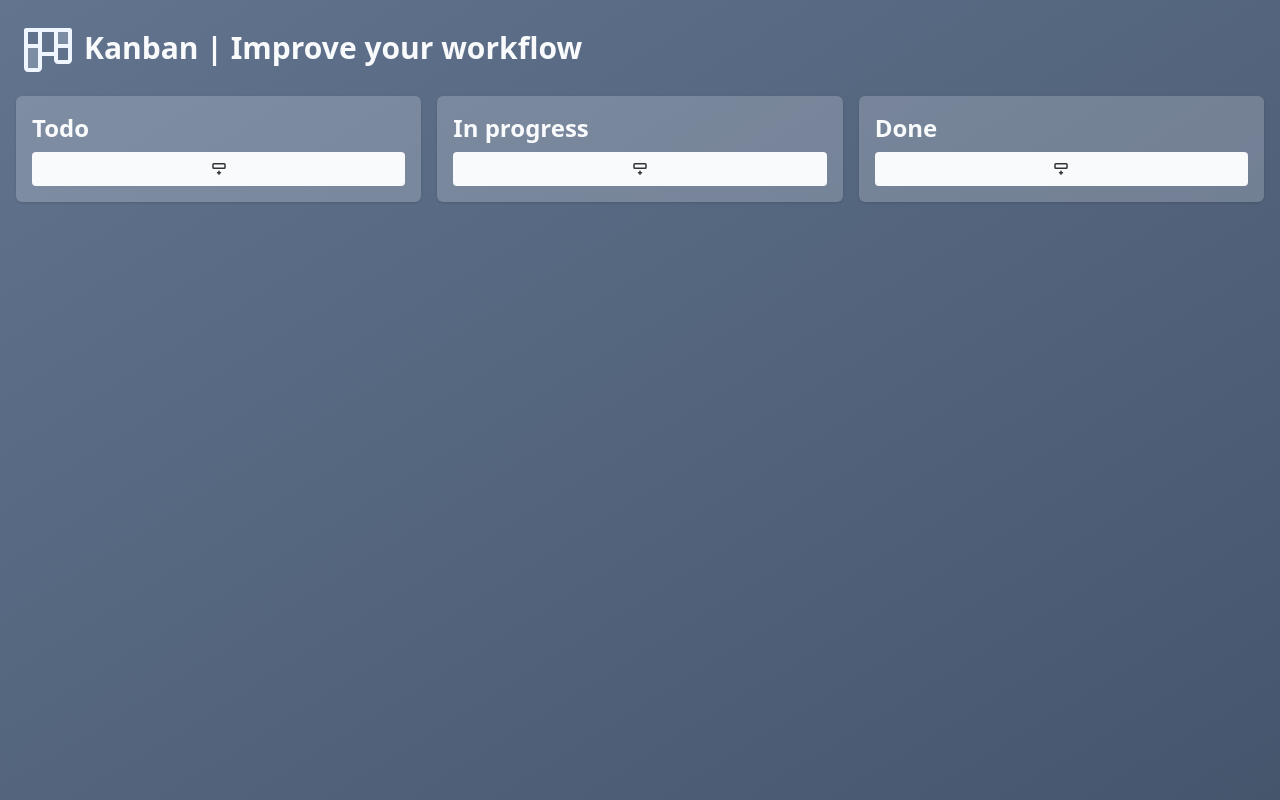
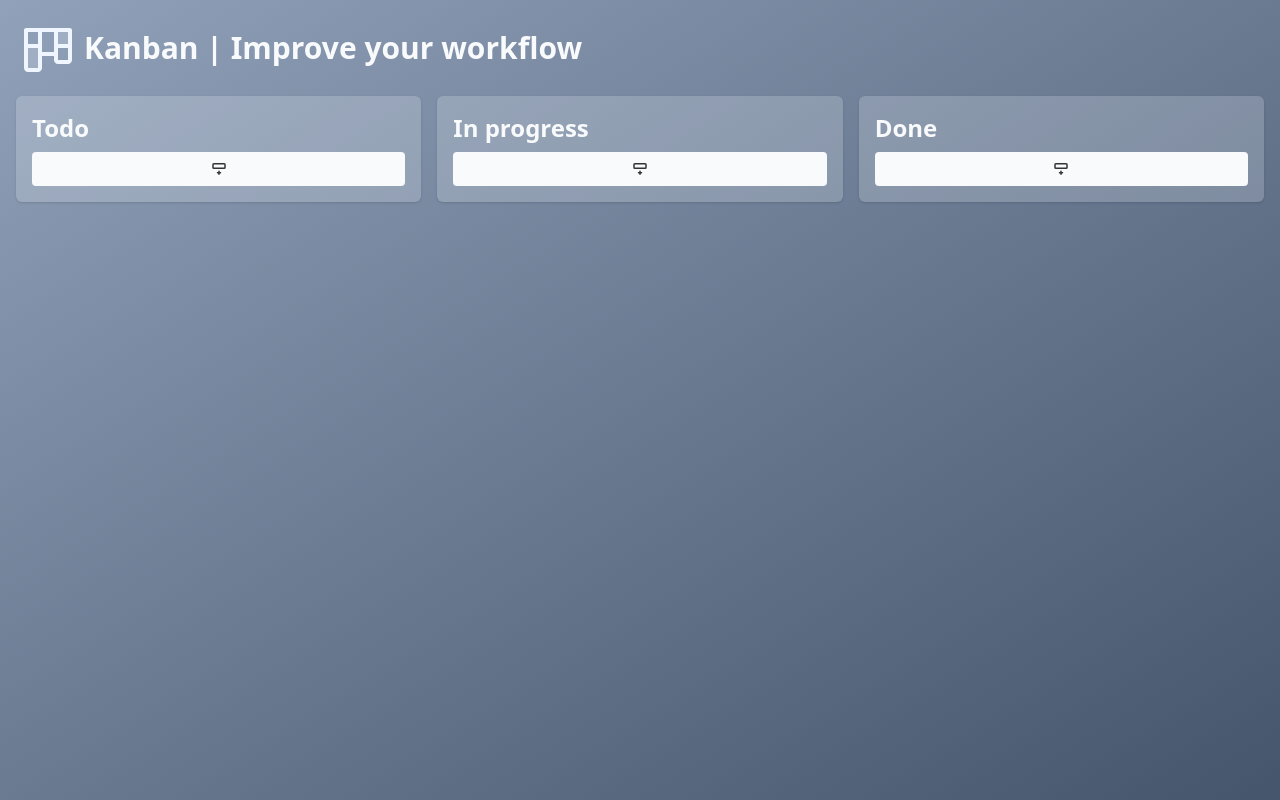
Before and after one commit to lui5gl/kanban, an Angular app: page / in a window 1280 px wide. Built offline with nearby package versions, Linux system fonts and the light colour scheme; a web font is replaced by a local one.

Commit message:
Update background gradient color in app component for improved aesthetics

```diff
--- a/src/app/app.component.html
+++ b/src/app/app.component.html
@@ -1,5 +1,5 @@
 <main
-  class="flex min-h-screen flex-col gap-4 bg-gradient-to-br from-slate-500 to-slate-600 p-4"
+  class="flex min-h-screen flex-col gap-4 bg-gradient-to-br from-slate-400 to-slate-600 p-4"
 >
   <div class="flex items-center gap-1 select-none">
     <img ngSrc="image\kanban.png" alt="Kanban icon" width="64" height="64" />
```
